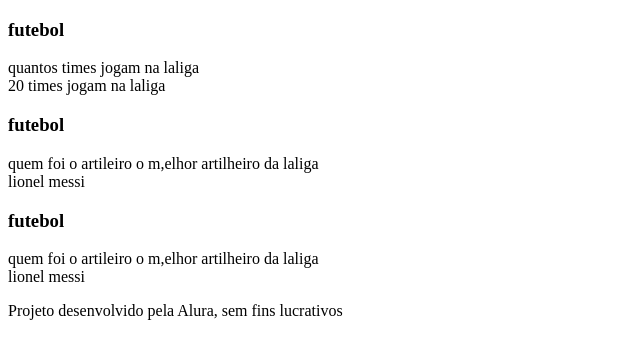
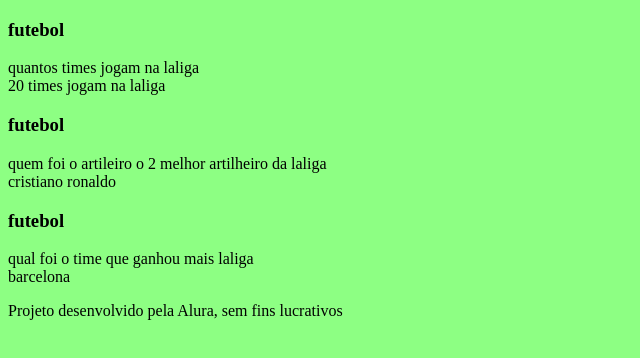
Before and after one commit to luizdebaldi/flashcards, a plain HTML site: page index.html in a window 1280 px wide. Shown: the whole page, without its empty margins (0-640 px from the left). Drawn offline with Linux system fonts and the light colour scheme.

Commit message:
estilização

```diff
--- /dev/null
+++ b/assets/style.css
@@ -0,0 +1,4 @@
+body  {
+    background-color: rgba(21, 255, 0, 0.486);
+    font-family: Bai Janjuree;
+}
--- a/index.html
+++ b/index.html
@@ -3,6 +3,7 @@
 <head>
     <meta charset="UTF-8">
     <meta name="viewport" content="width=device-width, initial-scale=1.0">
+    <link rel="stylesheet" href="assets/style.css">
     <title>FlashCards</title>
 </head>
 <body>
@@ -23,10 +24,10 @@
                 <div class="cartao__conteudo">
                     <h3>futebol</h3>
                     <div class="cartao__conteudo__pergunta">
-                        quem foi o artileiro o m,elhor artilheiro da laliga
+                        quem foi o artileiro o  2 melhor artilheiro da laliga
                     </div>
                     <div class="cartao__conteudo__resposta"></div>
-                        lionel messi
+                        cristiano ronaldo
                 </div>
             </article>
 
@@ -35,10 +36,10 @@
                <div class="cartao__conteudo">
                    <h3>futebol</h3>
                    <div class="cartao__conteudo__pergunta">
-                       quem foi o artileiro o m,elhor artilheiro da laliga
+                       qual foi o time que ganhou mais laliga
                    </div>
                    <div class="cartao__conteudo__resposta"></div>
-                       lionel messi
+                       barcelona
                </div>
 
         </section>
```
